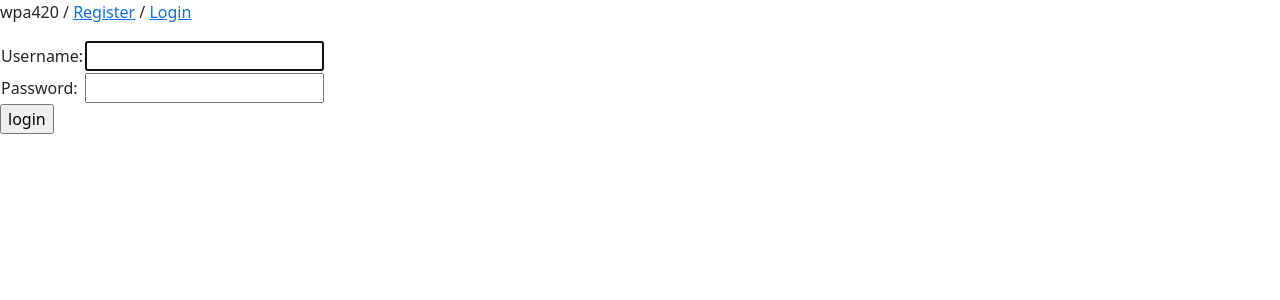
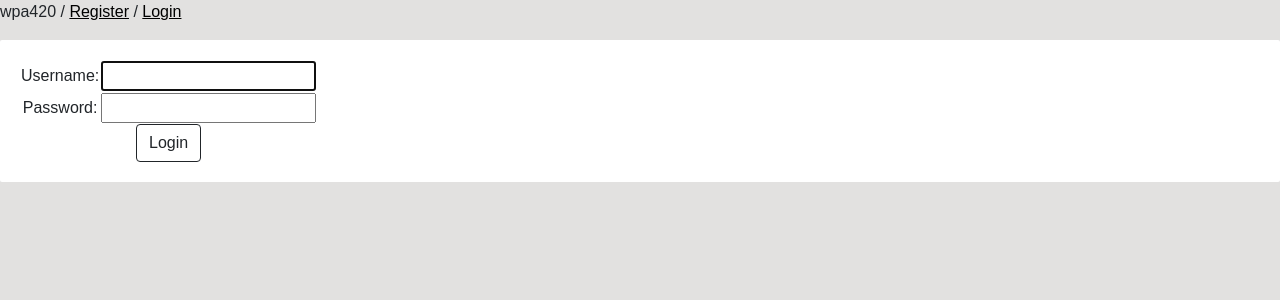
Before and after one commit to czwifi/wpa420, a Django app: page /account/login in a window 1280 px wide. Shown: the top 300 px of the page. Run offline with Django 3.2, Linux system fonts and the light colour scheme.

Commit message:
added some divs

```diff
--- a/wifi/templates/base.html
+++ b/wifi/templates/base.html
@@ -13,6 +13,7 @@
         <meta name="msapplication-TileColor" content="#ffc40d">
         <meta name="theme-color" content="#ffffff">
         <link rel="stylesheet" href="https://cdn.jsdelivr.net/npm/bootstrap@5.0.2/dist/css/bootstrap.min.css" integrity="sha384-EVSTQN3/azprG1Anm3QDgpJLIm9Nao0Yz1ztcQTwFspd3yD65VohhpuuCOmLASjC" crossorigin="anonymous">
+        <link rel="stylesheet" href="{% static 'css/style.css' %}">
     </head>
 
     <body>
--- a/wifi/templates/login.html
+++ b/wifi/templates/login.html
@@ -1,6 +1,6 @@
 {% extends "base.html" %}
 {% block content %}
-
+<div class="box login">
     {% if form.errors %}
     <p>Your username and password didn't match. Please try again.</p>
     {% endif %}
@@ -10,10 +10,12 @@
         <p>Your account doesn't have access to this page. To proceed,
         please login with an account that has access.</p>
         {% else %}
+        <div class="box style1 error">
             <p>Please login to see this page.</p>
+        </div>
         {% endif %}
     {% endif %}
-
+    <div class="box d-flex">
         <form method="post" action="{% url 'login' %}">
         {% csrf_token %}
         <table>
@@ -26,9 +28,9 @@
             <td>{{ form.password }}</td>
         </tr>
         </table>
-
-<input type="submit" value="login">
+        <button type="submit" class="btn btn-block btn-outline-dark"> Login  </button>
         <input type="hidden" name="next" value="{{ next }}">
         </form>
-
+    </div>
+</div>
 {% endblock %}
--- a/wifi/templates/map.html
+++ b/wifi/templates/map.html
@@ -21,7 +21,7 @@
 
 	<p>Total networks: {{ ap_list.count }} // {{ filtered_ap_list.count }} geolocated ({% widthratio filtered_ap_list.count ap_list.count 100 %}%) // <a href="#" onclick="toggleLocation(); return false;">Toggle location marker</a> // <a href="#" onclick="centerMapLocation(); return false;">Move map to my location</a></p>
 
-	<div id="mapid"></div>
+	<div class="map" id="mapid"></div>
 
    <p>Leaderboards:</p>
    <ul>
```
Lines whose indentation alone changed are shown as unchanged.
